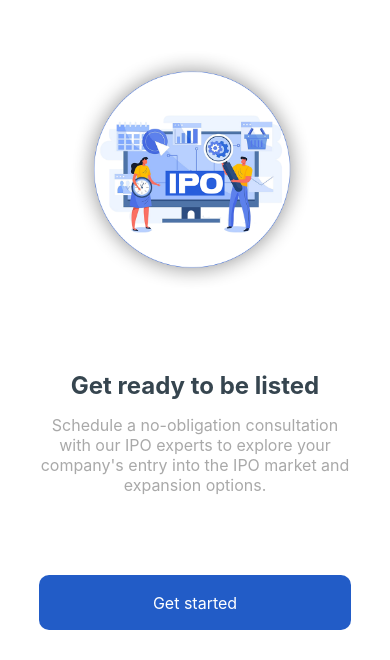
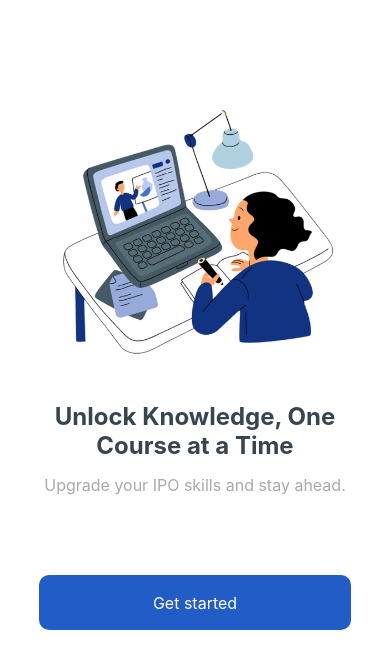
Before and after one commit to chander-indiaipo/indiaipo-app, a React Native app: screen /ProfileScreen in a window 390 px wide. Shown: the part 184-844 px from the top of the page. Built offline with nearby package versions, Linux system fonts and the light colour scheme.

Commit message:
welcome screen redesign

```diff
--- a/src/screens/ProfileScreen.tsx
+++ b/src/screens/ProfileScreen.tsx
@@ -84,7 +84,7 @@ class ProfileScreen extends Component<ProfileScreenProps, ProfileScreenState> {
                                 style={{ alignSelf: 'center' }}
                             />
                         </View>
-                        <View style={{ paddingLeft: 10 }}>
+                        <View style={{ paddingLeft: 20 }}>
                             <Text style={{ fontSize: 14, color: "#666" }}>Phone</Text>
                             <Text style={{ fontSize: 16, color: "#36454F", fontWeight: '500' }}>8572005698</Text>
                         </View>
@@ -99,7 +99,7 @@ class ProfileScreen extends Component<ProfileScreenProps, ProfileScreenState> {
                                 style={{ alignSelf: 'center' }}
                             />
                         </View>
-                        <View style={{ paddingLeft: 10 }}>
+                        <View style={{ paddingLeft: 20 }}>
                             <Text style={{ fontSize: 14, color: "#666" }}>Email</Text>
                             <Text style={{ fontSize: 16, color: "#36454F", fontWeight: '500' }}>mchander20@gmail.com</Text>
                         </View>
@@ -114,7 +114,7 @@ class ProfileScreen extends Component<ProfileScreenProps, ProfileScreenState> {
                                 style={{ alignSelf: 'center' }}
                             />
                         </View>
-                        <View style={{ paddingLeft: 10 }}>
+                        <View style={{ paddingLeft: 20 }}>
                             <Text style={{ fontSize: 14, color: "#666" }}>Gender</Text>
                             <Text style={{ fontSize: 16, color: "#36454F", fontWeight: '500' }}>Male</Text>
                         </View>
@@ -129,7 +129,7 @@ class ProfileScreen extends Component<ProfileScreenProps, ProfileScreenState> {
                                 style={{ alignSelf: 'center' }}
                             />
                         </View>
-                        <View style={{ paddingLeft: 10 }}>
+                        <View style={{ paddingLeft: 20 }}>
                             <Text style={{ fontSize: 14, color: "#666" }}>City</Text>
                             <Text style={{ fontSize: 16, color: "#36454F", fontWeight: '500' }}>Yamuna Nagar</Text>
                         </View>
@@ -144,7 +144,7 @@ class ProfileScreen extends Component<ProfileScreenProps, ProfileScreenState> {
                                 style={{ alignSelf: 'center' }}
                             />
                         </View>
-                        <View style={{ paddingLeft: 10 }}>
+                        <View style={{ paddingLeft: 20 }}>
                             <Text style={{ fontSize: 14, color: "#666" }}>State</Text>
                             <Text style={{ fontSize: 16, color: "#36454F", fontWeight: '500' }}>Haryana</Text>
                         </View>
--- a/src/screens/WelcomeScreen.tsx
+++ b/src/screens/WelcomeScreen.tsx
@@ -33,21 +33,24 @@ class WelcomeScreen extends Component<WelcomeScreenProps, WelcomeScreenState> {
     render() {
         return (
             <View style={{ flex: 1, justifyContent: 'flex-end', alignItems: 'center', backgroundColor: '#fff' }}>
-                <Image
-                    source={require('../assets/images/ipo_png.png')} // Path to your local image
-                    style={{
-                        width: 350 , // Set width of the image
-                        height: 350, // Set height of the image
-                        marginBottom: 20, // Optional margin
-                    }}
-                />
+                <View style={{ paddingHorizontal: 20 }}>
+                    <Image
+                        source={require('../assets/images/second_vector.png')} // Path to your local image
+                        style={{
+                            width: 300, // Set width of the image
+                            height: 300, // Set height of the image
+                            resizeMode:'contain',
+                            marginBottom: 20, // Optional margin
+                        }}
+                    />
+                </View>
                 <Text style={{ fontSize: 24, fontWeight: 'bold', textAlign: 'center', color: '#36454F' }}>
-                    Get ready to be listed
+                    Unlock Knowledge, One{"\n"}Course at a Time
                 </Text>
 
                 <View style={{ marginTop: 15, paddingHorizontal: 40 }}>
                     <Text style={{ fontSize: 16, textAlign: 'center', color: '#A9A9A9' }}>
-                        Schedule a no-obligation consultation with our IPO experts to explore your company's entry into the IPO market and expansion options.
+                        Upgrade your IPO skills and stay ahead.
                     </Text>
                 </View>
 
```
Also changed, not shown: src/assets/images/front_vector.png (added), src/assets/images/second_vector.png (added).
